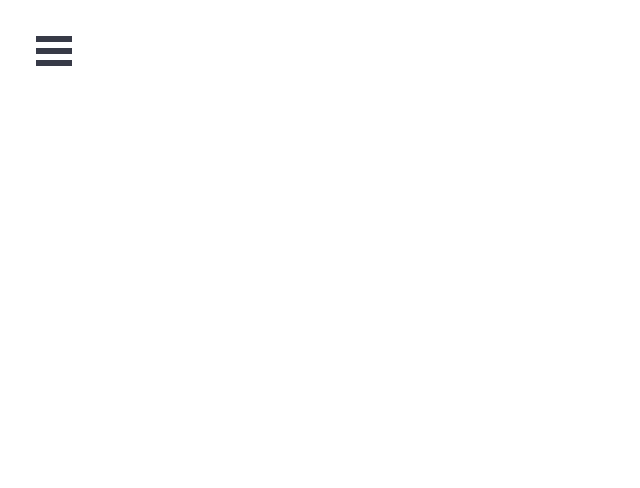
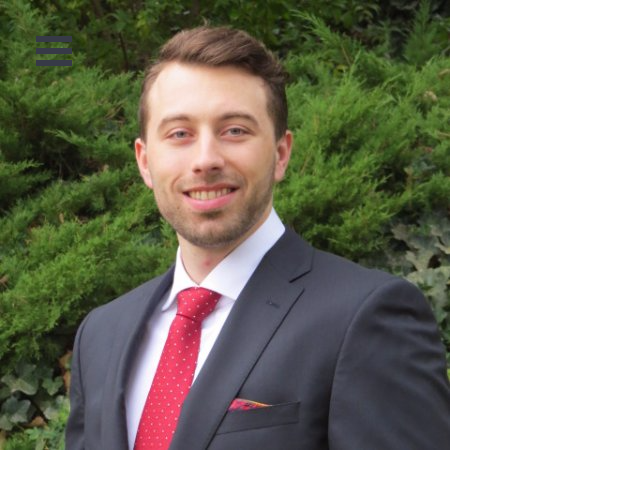
Before and after one commit to fjzink/personal-website, a React (Create React App) app: page / in a window 1280 px wide. Shown: the top 488 px of the page, without its empty margins (0-640 px from the left). Built offline with nearby package versions, Linux system fonts and the light colour scheme.

Commit message:
Add about section with a picture.

```diff
--- /dev/null
+++ b/src/components/About/About.js
@@ -0,0 +1,13 @@
+import React, { Component } from 'react';
+
+class About extends Component {
+  render() {
+    return(
+      <div className="About">
+        <img src={require('./joey.png')} alt={"joey"} />
+      </div>
+    );
+  }
+}
+
+export default About;
--- a/src/components/Mobile.js
+++ b/src/components/Mobile.js
@@ -1,11 +1,13 @@
 import React, { Component } from 'react';
 import BurgerNav from './BurgerNav';
+import About from './About/About'
 
 class Mobile extends Component {
   render() {
     return(
       <div className="Mobile">
         <BurgerNav />
+        <About />
       </div>
     );
   }
```
Also changed, not shown: src/components/About/joey.png (added).
